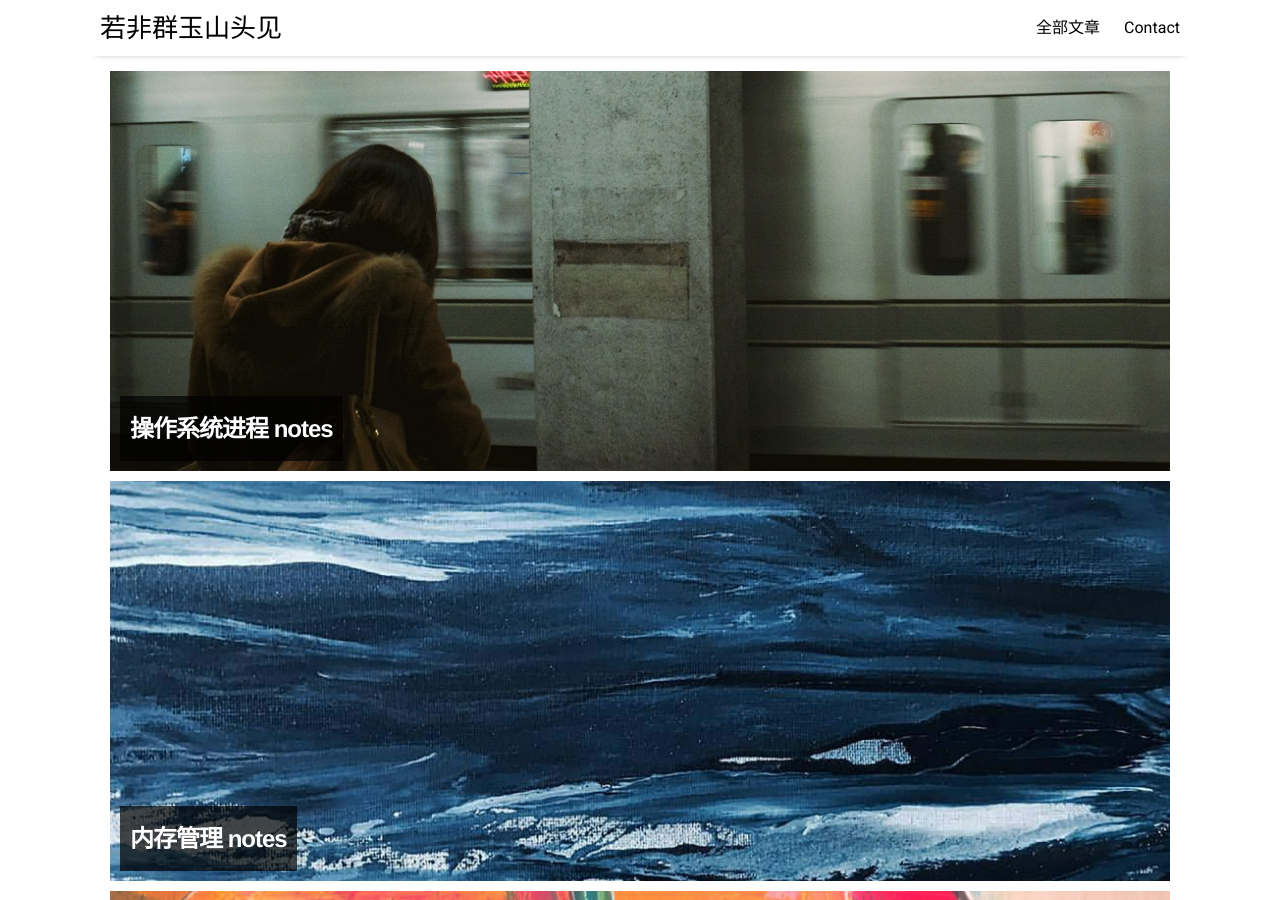
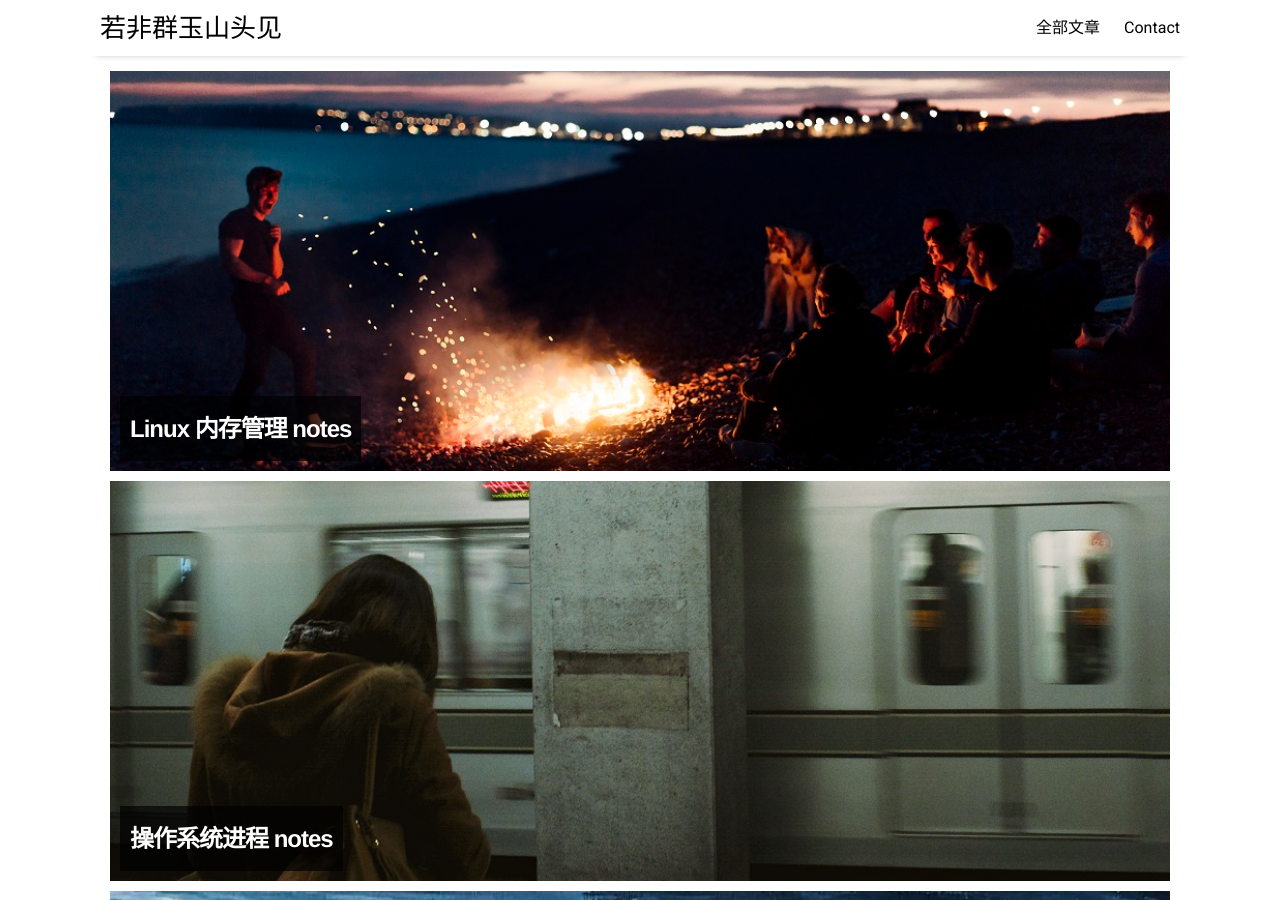
Before and after one commit to kangmingfa/kangmingfa.github.io, a Jekyll site: the page built from index.html, in a window 1280 px wide and 900 px high. Built offline with Jekyll 4.4.1, drawn with Linux system fonts in a browser that asks for light colours; nearby versions of some CDN libraries; the list of posts is cut into pages by our own code.

Commit message:
add  linux buddy system

```diff
--- /dev/null
+++ b/_posts/2021-09-28-linux-buddy-system.md
@@ -0,0 +1,8 @@
+---
+layout: post
+title: "Linux 内存管理 notes"
+author: "kangmingfa"
+categories: sample
+tags: [os]
+image: nature-1.jpg
+---
```
Also changed, not shown: _posts/2021-09-27-proc-notes.md (+6 -0 lines).
